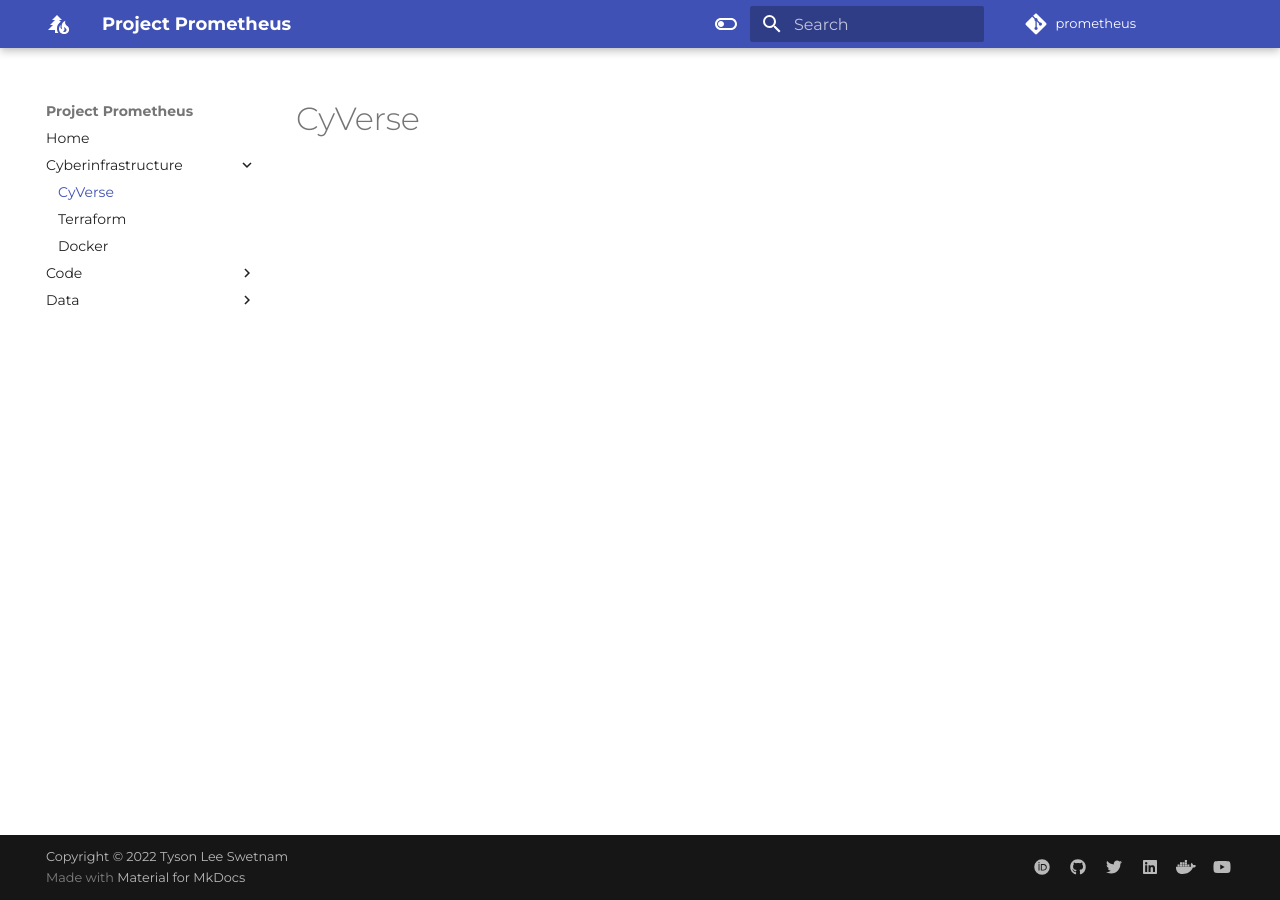
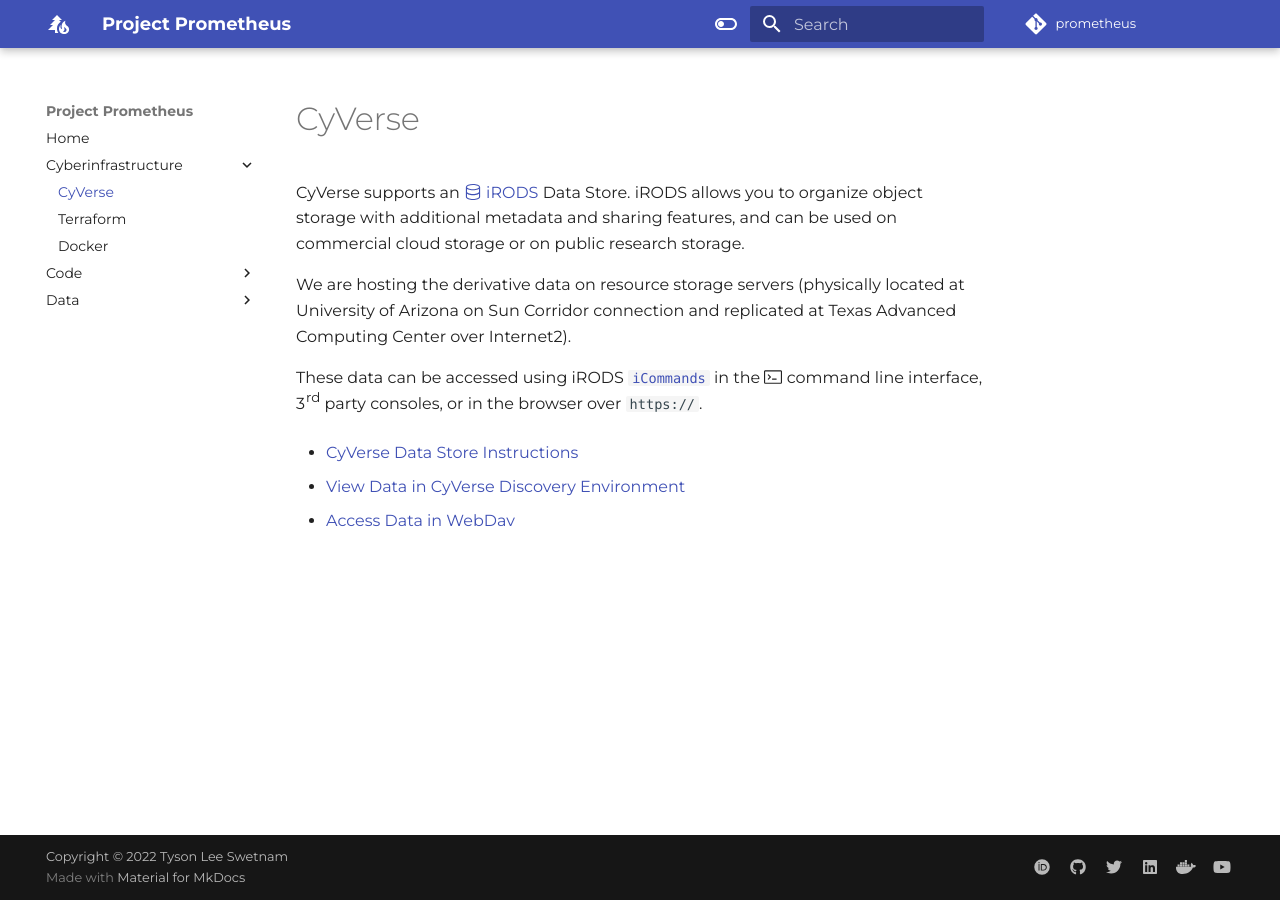
Before and after one commit to tyson-swetnam/prometheus, an MkDocs documentation site: the page built from docs/infrastructure/cyverse.md, in a window 1280 px wide. Built offline with MkDocs 1.6.1 and Material for MkDocs 9.7.7, drawn with Linux system fonts in a browser that asks for light colours; some web fonts are replaced; comment, search, counter and statistics services are not loaded.

Commit message:
Update cyverse.md

```diff
--- a/docs/infrastructure/cyverse.md
+++ b/docs/infrastructure/cyverse.md
@@ -1 +1,13 @@
 # CyVerse
+
+CyVerse supports an [:octicons-database-24: iRODS](https://irods.org){target=_blank} Data Store. iRODS allows you to organize object storage with additional metadata and sharing features, and can be used on commercial cloud storage or on public research storage.
+
+We are hosting the derivative data on resource storage servers (physically located at University of Arizona on Sun Corridor connection and replicated at Texas Advanced Computing Center over Internet2).
+
+These data can be accessed using iRODS [`iCommands`](https://docs.irods.org/master/icommands/user/){target=_blank} in the :octicons-terminal-24: command line interface, 3rd party consoles, or in the browser over `https://`.
+
+* [CyVerse Data Store Instructions](https://learning.cyverse.org/ds/icommands/){target=_blank}
+
+* [View Data in CyVerse Discovery Environment](https://de.cyverse.org/data/ds/iplant/home/shared/usgs){target=_blank}
+
+* [Access Data in WebDav](https://data.cyverse.org/dav-anon/iplant/projects/usgs/){target=_blank}
```
